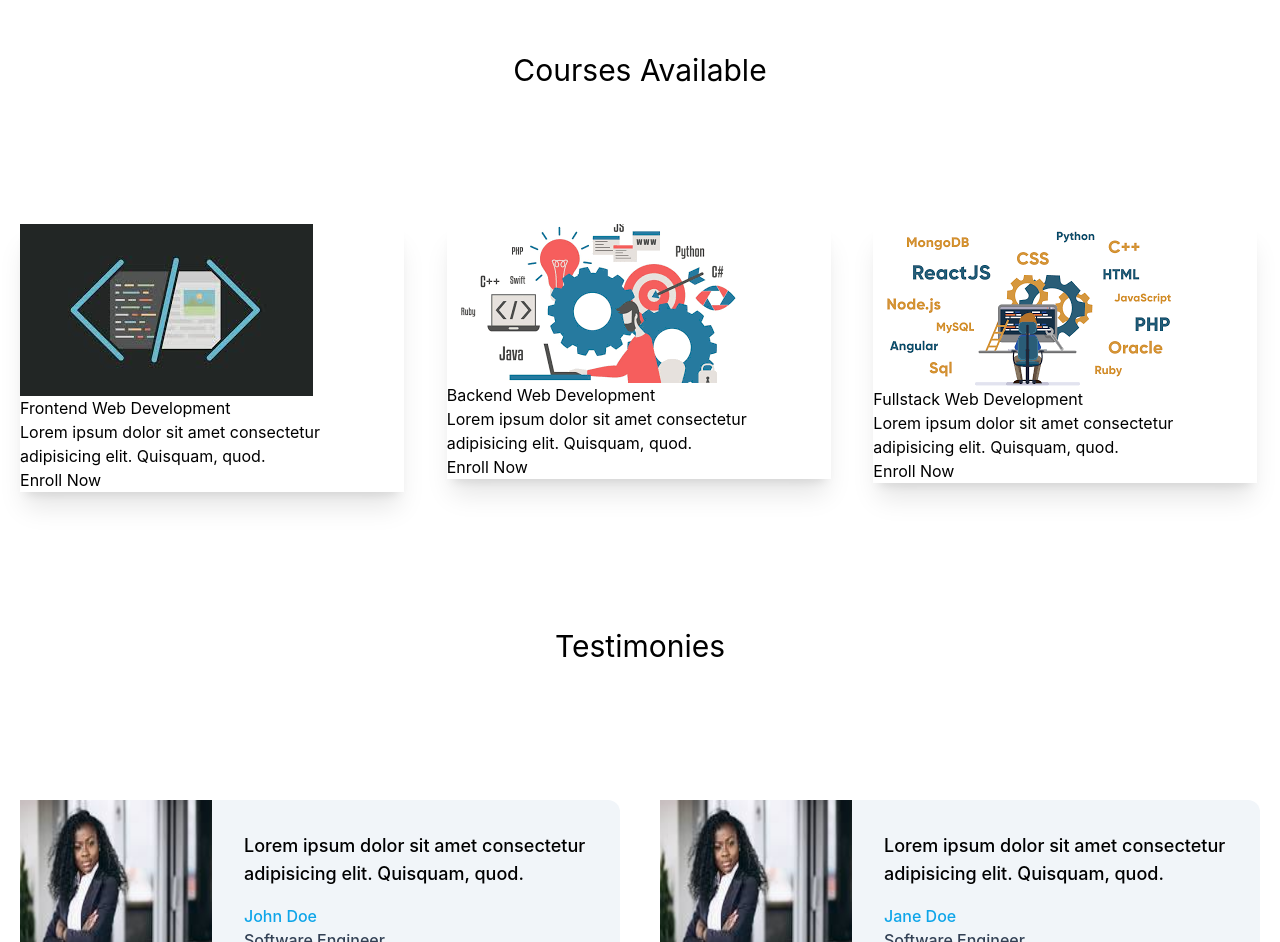
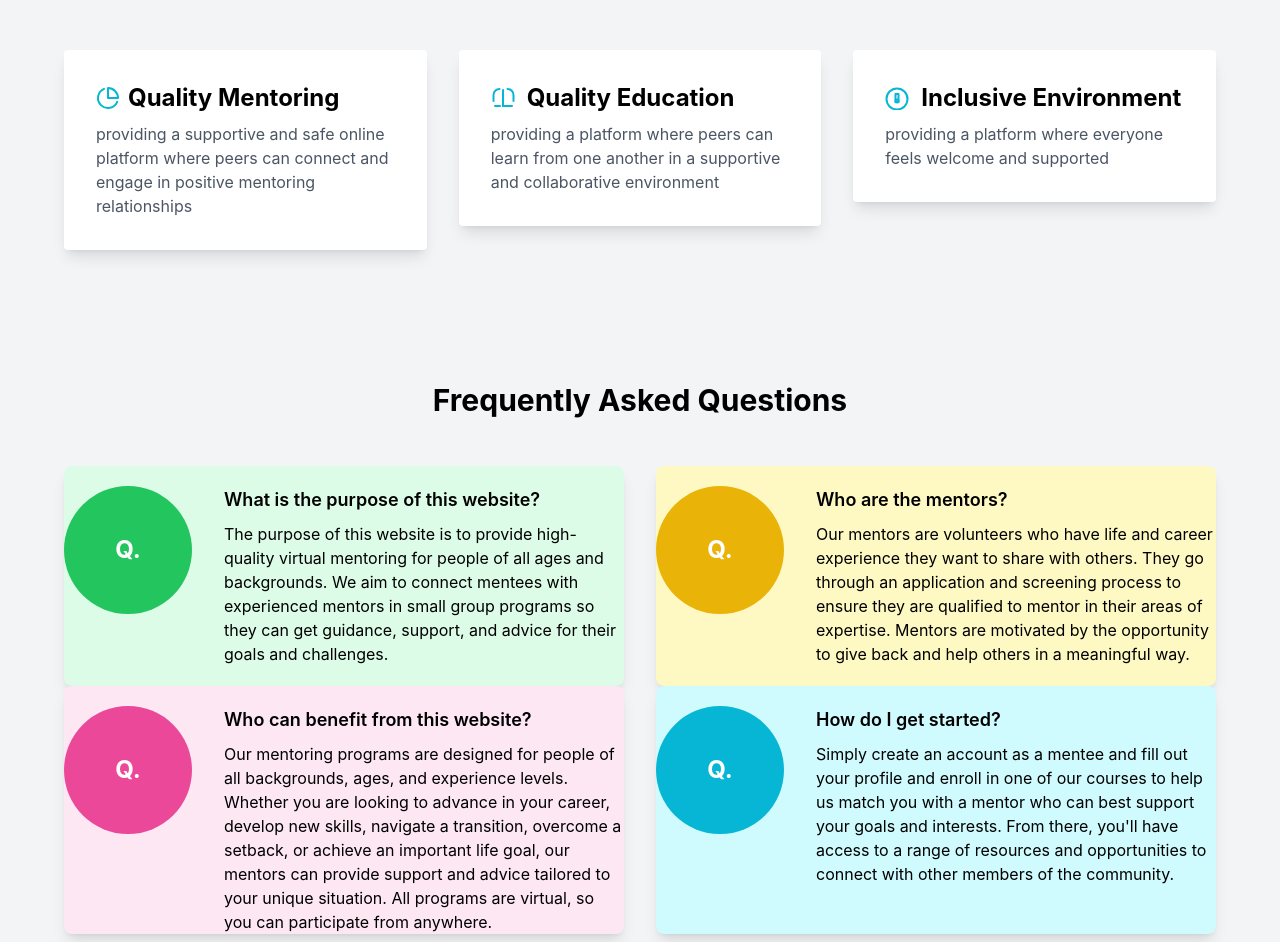
Before and after one commit to yidyedelina/mavericks-online-mentoring-program, a React (Vite) app: page / in a window 1280 px wide. Shown: the part 1030-1972 px from the top of the page. Built offline with nearby package versions, Linux system fonts and the light colour scheme.

Commit message:
completed the ui for goals, courses..components

```diff
--- a/src/components/Body.jsx
+++ b/src/components/Body.jsx
@@ -1,16 +1,21 @@
 import React from 'react'
 import img from '../assets/images/bg.jpg'
+import Courses from './course/Courses'
 
 const Body = () => {
   return (
-    <div className="relative bg-gradient-to-b from-transparent to-cyan-600">
-    <img src={img} alt="Your" className="w-full object-cover opacity-75" />
+    <div className='h-screen'>
+    <div className="relative bg-gradient-to-b from-cyan-800 to-black h-2/3">
+    <img src={img} alt="Your" className="w-full object-cover opacity-75 h-full " />
     <div className="absolute top-0 left-0 w-full h-full flex flex-col items-center justify-center">
       <h1 className="text-white text-6xl font-bold text-center mb-8">Your mentors in life are important,<br></br> so choose them wisely!</h1>
       <button className="bg-transparent border-2 border-white rounded-full px-8 py-3 text-white hover:bg-white hover:text-black transition-all duration-300 ease-in-out focus:outline-none w-64">
       Get Started
       </button>
     </div>
+    <Courses />
+
+  </div>
   </div>
   )
 }
--- /dev/null
+++ b/src/components/Description.jsx
@@ -0,0 +1,57 @@
+import React from 'react'
+
+const Description = () => {
+  return (
+    <div>
+    <div className="bg-gray-100 px-4 py-16">
+      <div className="container max-w-6xl mx-auto my-5">
+        <h2 className="text-3xl font-bold text-center">Frequently Asked Questions</h2>
+        <div className="mt-12">
+          <dl className="space-y-10 md:space-y-0 md:grid md:grid-cols-2 md:gap-x-8">
+            <div className="relative bg-green-100 pt-5 rounded-lg shadow-lg ">
+              <dt className="absolute w-32 h-32 bg-green-500 rounded-full flex items-center justify-center text-2xl font-bold text-white">
+                Q.
+              </dt>
+              <dd className="ml-40 mb-5">
+                <p className="text-lg font-semibold">What is the purpose of this website?</p>
+                <p className="mt-2">The purpose of this website is to provide high-quality virtual mentoring for people of all ages and backgrounds. We aim to connect mentees with experienced mentors in small group programs so they can get guidance, support, and advice for their goals and challenges.</p>
+              </dd>
+            </div>
+            <div className="relative bg-yellow-100 pt-5 rounded-lg shadow-lg ">
+              <dt className="absolute w-32 h-32 bg-yellow-500 rounded-full flex items-center justify-center text-2xl font-bold text-white">
+                Q.
+              </dt>
+              <dd className="ml-40">
+                <p className="text-lg font-semibold">Who are the mentors?</p>
+                <p className="mt-2">Our mentors are volunteers who have life and career experience they want to share with others. They go through an application and screening process to ensure they are qualified to mentor in their areas of expertise. Mentors are motivated by the opportunity to give back and help others in a meaningful way.</p>
+              </dd>
+            </div>
+            <div className="relative bg-pink-100 pt-5 rounded-lg shadow-lg ">
+              <dt className="absolute w-32 h-32 bg-pink-500 rounded-full flex items-center justify-center text-2xl font-bold text-white">
+                Q.
+              </dt>
+              <dd className="ml-40">
+                <p className="text-lg font-semibold">Who can benefit from this website?</p>
+                <p className="mt-2">Our mentoring programs are designed for people of all backgrounds, ages, and experience levels. Whether you are looking to advance in your career, develop new skills, navigate a transition, overcome a setback, or achieve an important life goal, our mentors can provide support and advice tailored to your unique situation. All programs are virtual, so you can participate from anywhere.</p>
+              </dd>
+            </div>
+            <div className="relative bg-cyan-100 pt-5 rounded-lg shadow-lg ">
+              <dt className="absolute w-32 h-32 bg-cyan-500 rounded-full flex items-center justify-center text-2xl font-bold text-white">
+                Q.
+              </dt>
+              <dd className="ml-40">
+                <p className="text-lg font-semibold">How do I get started?</p>
+                <p className="mt-2">Simply create an account as a mentee and fill out your profile and enroll in one of our courses to help us match you with a mentor who can best support your goals and interests. From there, you'll have access to a range of resources and opportunities to connect with other members of the community.</p>
+              </dd>
+            </div>
+
+          </dl>
+        </div>
+      </div>
+    </div>
+
+    </div>
+  )
+}
+
+export default Description
--- a/src/components/Navbar.jsx
+++ b/src/components/Navbar.jsx
@@ -8,7 +8,7 @@ const Navbar = () => {
 <nav className="bg-white border-gray-200 dark:bg-gray-900 shadow-md">
 <div className="max-w-screen-xl flex flex-wrap items-center justify-between mx-auto p-4">
 <a href="/" className="flex items-center">
-    <img src={logo} className="h-20 w-20 mr-0 " alt="Flowbite Logo" />
+    <img src={logo} className="h-auto w-20 mr-0 " alt="Flowbite Logo" />
     <span className="self-center text-2xl font-semibold whitespace-nowrap dark:text-white">Virtual Mentoring</span>
 </a>
 <div className="flex md:order-2">
--- a/src/components/course/CourseCard.jsx
+++ b/src/components/course/CourseCard.jsx
@@ -1,20 +1,27 @@
 import React from 'react'
 
-const CourseCard = ({imgUrl, title, description }) => {
-  return (
-    <div>
-        <div className="card w-96 bg-base-100 shadow-xl image-full shadow-lg">
-        <figure><img src={imgUrl} alt="Shoes" /></figure>
-        <div className="card-body">
-        <h2 className="card-title">{title}</h2>
-        <p>{description}</p>
-        <div className="card-actions justify-end">
-            <button className="btn btn-primary">Enroll Now</button>
+
+const CourseCard = ({imgUrl, title, description}) => {
+    return (
+        <div className="w-1/4 p-4 mx-4 bg-cyan-100 transform hover:scale-110">
+            <div className="flex items-center">
+            <div >
+                <img className="w-12 h-12 rounded-full mr-4" alt='hello' src = {imgUrl}></img>
+            </div>
+            <div>
+                <h2 className="text-lg font-medium">{title}</h2>
+                <p className="text-gray-600 text-sm">{description}</p>
+            </div>
+
+            </div>
+            <button className="mt-2 ml-32 relative inline-flex items-center justify-center p-0.5 mb-2 mr-2 overflow-hidden text-sm font-medium text-gray-900 rounded-lg group bg-gradient-to-br from-cyan-500 to-blue-500 group-hover:from-cyan-500 group-hover:to-blue-500 hover:text-white dark:text-white focus:ring-4 focus:outline-none focus:ring-cyan-200 dark:focus:ring-cyan-800">
+            <span className="relative px-5 py-2.5 transition-all ease-in duration-75 bg-white dark:bg-gray-900 rounded-md group-hover:bg-opacity-0">
+                Enroll Now
+            </span>
+          </button>
         </div>
-        </div>
-    </div>
-    </div>
-  )
+    )
 }
 
+
 export default CourseCard
--- a/src/components/course/Courses.jsx
+++ b/src/components/course/Courses.jsx
@@ -3,39 +3,34 @@ import CourseCard from './CourseCard'
 import img1 from '../../assets/images/frontend.jpg'
 import img2 from '../../assets/images/backend.jpg'
 import img3 from '../../assets/images/fullstack.jpg'
-
+import img4 from '../../assets/images/bg.jpg'
 
 const Courses = () => {
-return(
-        <div>
-        <h1 className='p-5 text-3xl text-center bg-gradient-to-r to-cyan-300 my-24'>Courses Available</h1>
-        <div className='flex flex-wrap justify-center'>
-                <div className='w-1/3 p-5'>
-                        <CourseCard
-                        imgUrl={img1}
-                        title="Frontend Web Development"
-                        description="Lorem ipsum dolor sit amet consectetur adipisicing elit. Quisquam, quod."
-                        />
-                </div>
-                <div className='w-1/3 p-5'>
-                        <CourseCard
-                        imgUrl={img2}
-                        title="Backend Web Development"
-                        description="Lorem ipsum dolor sit amet consectetur adipisicing elit. Quisquam, quod."
-                        />
-                </div>
-                <div className='w-1/3 p-5'>
-                        <CourseCard
-                        imgUrl={img3}
-                        title="Fullstack Web Development"
-                        description="Lorem ipsum dolor sit amet consectetur adipisicing elit. Quisquam, quod."
-                        />
-                </div>
+        return (
+        <div className="flex flex-row mt-5">
+        <CourseCard
+                img = {img1}
+                title="Frontend Development"
+                description="Focuses on creating the visual and interactive elements of a website or application"
 
+        />
+        <CourseCard
+                img = {img2}
+                title="Backend Development"
+                description="Involves building and maintaining the behind-the-scenes functionality"
+        />
+        <CourseCard
+                img = {img3}
+                title="Fullstack Development"
+                description="Encompasses both front end and backend development"
 
-        </div>
+        />
+        <CourseCard
+                img = {img4}
+                title="UI/UX Design"
+                description="Designing the overall user experience and interface"
+        />
         </div>
 )
 }
-
 export default Courses
--- a/src/components/goal/GoalCard.jsx
+++ b/src/components/goal/GoalCard.jsx
@@ -0,0 +1,71 @@
+import React from 'react'
+
+const GoalCard = () => {
+  return (
+    <div>
+    <div className="py-12 bg-gray-100">
+    <div className="container max-w-6xl mx-auto">
+      <h2 className="text-3xl font-bold text-center">Our Goals<i> <p className="mt-2 text-gray-400 text-lg">"Providing an engaging and impactful mentoring programs in a wide range of subjects and skills."</p></i></h2>
+      <div className="mt-12 flex flex-wrap -mx-4">
+        <div className="w-full lg:w-1/3 px-4">
+          <div className="p-8 bg-white rounded shadow-lg">
+          <div className='flex juistify-between'>
+          <div className='mt-1'>
+                <svg xmlns="http://www.w3.org/2000/svg" viewBox="0 0 24 24" fill="none" stroke="currentColor" stroke-width="2" stroke-linecap="round" stroke-linejoin="round" class="text-cyan-500 w-6 h-6">
+                <path d="M21.21 15.89A10 10 0 1 1 8 2.83"></path>
+                <path d="M22 12A10 10 0 0 0 12 2v10z"></path>
+                </svg>
+                </div>
+            <div>
+                <h3 className="text-2xl font-bold ml-2">Quality Mentoring</h3>
+            </div>
+            </div>
+            <p className="mt-2 text-gray-600">providing a supportive and safe online platform where peers can connect and engage in positive mentoring relationships</p>
+          </div>
+        </div>
+        <div className="w-full lg:w-1/3 px-4">
+          <div className="p-8 bg-white rounded shadow-lg">
+          <div className='flex juistify-between'>
+            <div className='mt-1'>
+                <svg xmlns="http://www.w3.org/2000/svg" viewBox="0 0 24 24" fill="none" stroke="currentColor" stroke-width="2" stroke-linecap="round" stroke-linejoin="round" class="text-cyan-500 w-6 h-6">
+                <path d="M12 20h9"></path>
+                <path d="M4 20h5"></path>
+                <path d="M16.5 3a6 6 0 0 1 6 6v6"></path>
+                <path d="M8.5 3a6 6 0 0 0-6 6v6"></path>
+                <line x1="12" y1="4" x2="12" y2="20"></line>
+                </svg>
+            </div>
+            <div >
+                <h3 className="text-2xl font-bold ml-3">Quality Education</h3>
+            </div>
+            </div>
+            <p className="mt-2 text-gray-600">providing a platform where peers can learn from one another in a supportive and collaborative environment</p>
+          </div>
+        </div>
+        <div className="w-full lg:w-1/3 px-4">
+          <div className="p-8 bg-white rounded shadow-lg">
+          <div className='flex juistify-between'>
+            <div className='mt-1'>
+                <svg xmlns="http://www.w3.org/2000/svg" viewBox="0 0 24 24" fill="none" stroke="currentColor" stroke-width="2" stroke-linecap="round" stroke-linejoin="round" class="text-cyan-500 w-6 h-6">
+                <path d="M12 2.5C6.20101 2.5 1.5 7.20101 1.5 13C1.5 18.799 6.20101 23.5 12 23.5C17.799 23.5 22.5 18.799 22.5 13C22.5 7.20101 17.799 2.5 12 2.5Z"></path>
+                <path d="M10.5 8H13.5V16H10.5V8Z"></path>
+                <path d="M12 16.5C12.8284 16.5 13.5 15.8284 13.5 15C13.5 14.1716 12.8284 13.5 12 13.5C11.1716 13.5 10.5 14.1716 10.5 15C10.5 15.8284 11.1716 16.5 12 16.5Z"></path>
+                </svg>
+            </div>
+            <div>
+                <h3 className="text-2xl font-bold ml-3">Inclusive Environment</h3>
+            </div>
+            </div>
+            <p className="mt-2 text-gray-600">providing a platform where everyone feels welcome and supported</p>
+
+          </div>
+        </div>
+      </div>
+    </div>
+  </div>
+
+    </div>
+  )
+}
+
+export default GoalCard
--- a/src/components/goal/Goals.jsx
+++ b/src/components/goal/Goals.jsx
@@ -0,0 +1,14 @@
+import React from 'react'
+import GoalCard from './GoalCard'
+
+const Goals = () => {
+  return (
+    <div>
+    <GoalCard />
+
+
+    </div>
+  )
+}
+
+export default Goals
--- a/src/pages/Homepage.jsx
+++ b/src/pages/Homepage.jsx
@@ -1,9 +1,10 @@
 import React from 'react'
 import Navbar from '../components/Navbar'
 import Body from '../components/Body'
-import Courses from '../components/course/Courses'
 import Footer from '../components/Footer'
 import Testimonies from '../components/testimony/Testimonies'
+import Description from '../components/Description'
+import Goals from '../components/goal/Goals'
 
 
 const Homepage = () => {
@@ -11,7 +12,8 @@ const Homepage = () => {
     <div>
         <Navbar />
         <Body />
-        <Courses />
+        <Goals />
+        <Description />
         <Testimonies />
         <Footer />
     </div>
```
